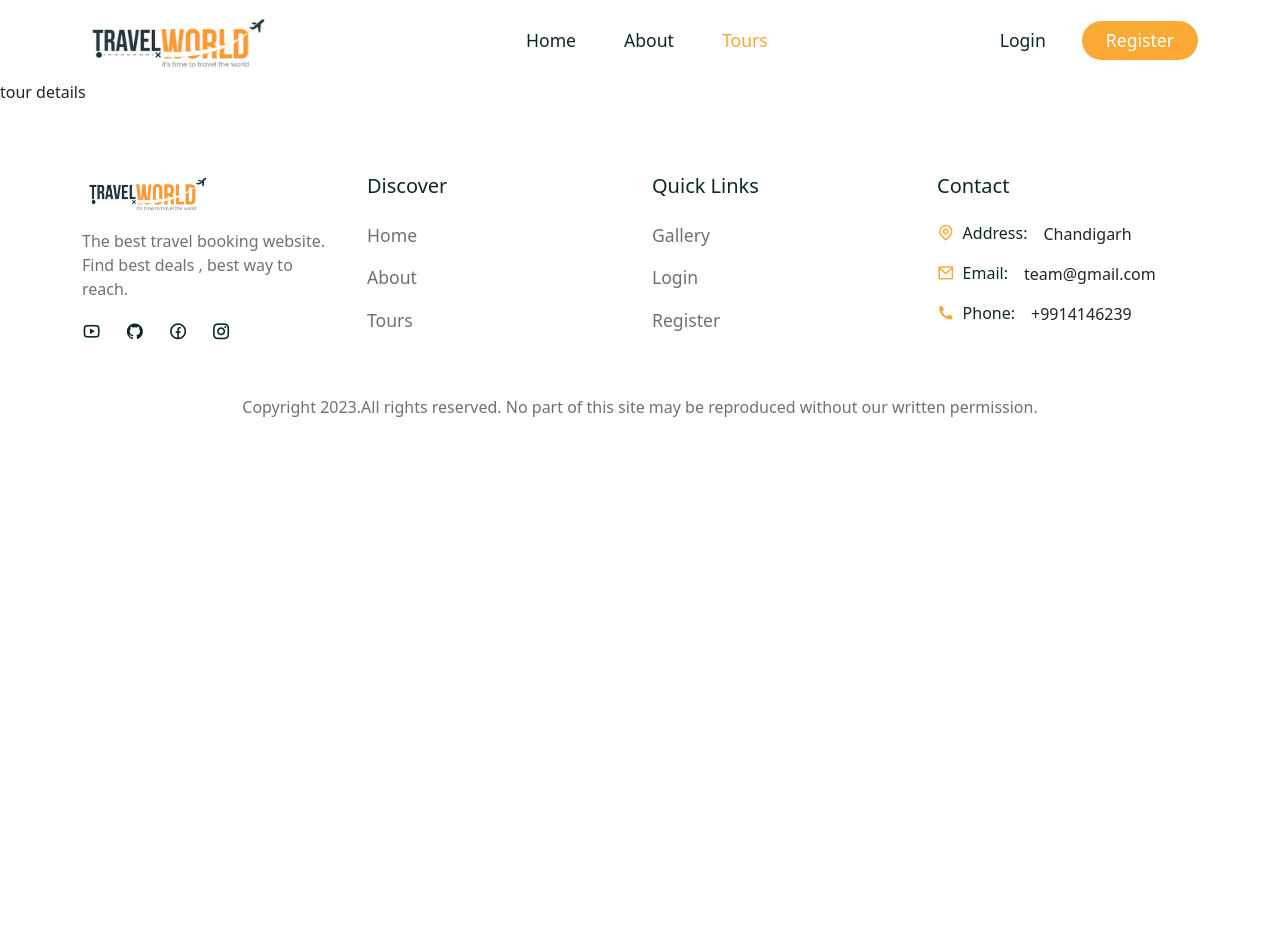
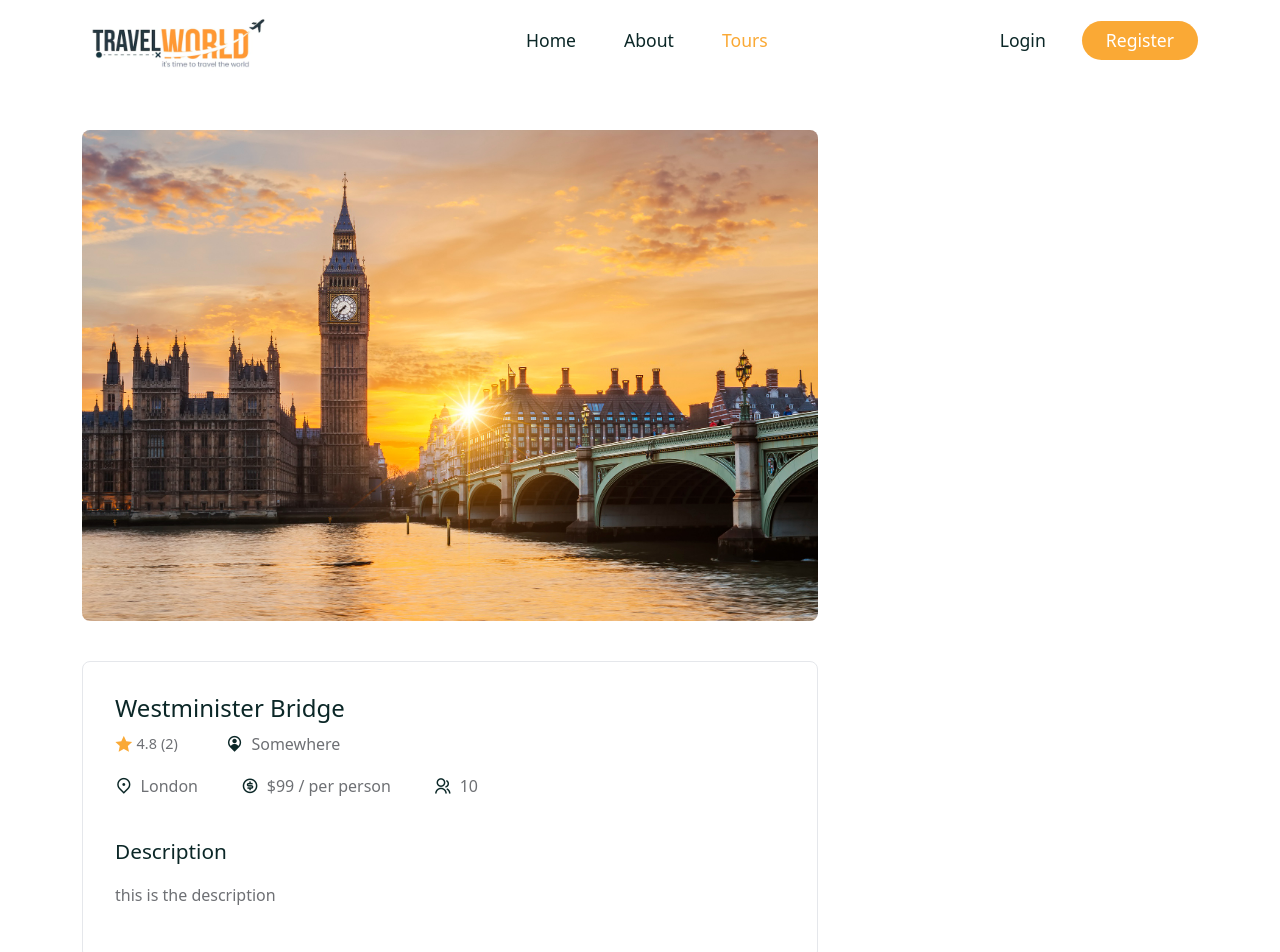
Before and after one commit to RewaBhardwaj/Tours-Travel-Booking-website, a React (Create React App) app in the folder frontend/: page /tours/01 in a window 1280 px wide. Shown: the top 952 px of the page. Before the commit the page ends 800 px from the top, so only its background shows below. Built offline with nearby package versions, Linux system fonts and the light colour scheme; a web font is replaced by a local one.

Commit message:
Tour Details,Tour review section,Common Section

```diff
--- a/frontend/src/assets/data/tours.js
+++ b/frontend/src/assets/data/tours.js
@@ -12,6 +12,7 @@
     title: "Westminister Bridge",
     city: "London",
     distance: 300,
+    address : 'Somewhere',
     price: 99,
     maxGroupSize: 10,
     desc: "this is the description",
@@ -34,6 +35,7 @@
     title: "Bali, Indonesia",
     city: "Indonesia",
     distance: 400,
+    address : 'Somewhere',
     price: 99,
     maxGroupSize: 8,
     desc: "this is the description",
@@ -52,6 +54,7 @@
     title: "Snowy Mountains, Thailand",
     city: "Thailand",
     distance: 500,
+    address : 'Somewhere',
     price: 99,
     maxGroupSize: 8,
     desc: "this is the description",
@@ -70,6 +73,7 @@
     title: "Beautiful Sunrise, Thailand",
     city: "Thailand",
     distance: 500,
+    address : 'Somewhere',
     price: 99,
     maxGroupSize: 8,
     desc: "this is the description",
@@ -88,6 +92,7 @@
     title: "Nusa Pendia Bali, Indonesia",
     city: "Indonesia",
     distance: 500,
+    address : 'Somewhere',
     price: 99,
     maxGroupSize: 8,
     desc: "this is the description",
@@ -106,6 +111,7 @@
     title: "Cherry Blossoms Spring",
     city: "Japan",
     distance: 500,
+    address : 'Somewhere',
     price: 99,
     maxGroupSize: 8,
     desc: "this is the description",
@@ -124,6 +130,7 @@
     title: "Holmen Lofoten",
     city: "France",
     distance: 500,
+    address : 'Somewhere',
     price: 99,
     maxGroupSize: 8,
     desc: "this is the description",
@@ -137,6 +144,7 @@
     title: "Snowy Mountains, Thailand",
     city: "Thailand",
     distance: 500,
+    address : 'Somewhere',
     price: 99,
     maxGroupSize: 8,
     desc: "this is the description",
--- a/frontend/src/pages/TourDetails.jsx
+++ b/frontend/src/pages/TourDetails.jsx
@@ -1,11 +1,137 @@
-import React from 'react'
+import React from "react";
+import "../styles/tour-details.css";
+import { Container, Row, Col, Form, ListGroup } from "reactstrap";
+import { useParams } from "react-router-dom";
+import tourData from "../assets/data/tours";
+import calculateAvgRating from "./../utils/avgRating";
+import avatar from "../assets/images/avatar.jpg";
+const TourDetails = () => {
+  const { id } = useParams();
 
-const TourDetails = () => {
+  // this is an static data later we will call our API and load our data from
+  //database
+  const tour = tourData.find((tour) => tour.id === id);
+
+  // destructure properties from tour object
+  const {
+    photo,
+    title,
+    desc,
+    price,
+    address,
+    reviews,
+    city,
+    distance,
+    maxGroupSize,
+  } = tour;
+
+  const { totalRating, avgRating } = calculateAvgRating(reviews);
+
   return (
-    <div>
-      tour details
-    </div>
-  )
-}
+    <>
+      <section>
+        <Container>
+          <Row>
+            <Col lg="8">
+              <div className="tour__content">
+                <img src={photo} alt="" />
+                <div className="tour__info">
+                  <h2>{title}</h2>
 
-export default TourDetails
+                  <div
+                    className="d-flex
+               align-items-center gap-5"
+                  >
+                    <span
+                      className="tour__rating d-flex
+             align-items-center gap-1"
+                    >
+                      <i
+                        class="ri-star-fill"
+                        style={{ color: "var(--secondary-color" }}
+                      ></i>
+                      {calculateAvgRating === 0 ? null : avgRating}
+                      {totalRating === 0 ? (
+                        "Not rated"
+                      ) : (
+                        <span>({reviews?.length})</span>
+                      )}
+                    </span>
+
+                    <span>
+                      <i class="ri-map-pin-user-fill"></i>{address}
+                    </span>
+                  </div>
+
+                  <div className="tour__extra-details">
+                    <span>
+                  <i class="ri-map-pin-2-line"></i>{city}</span>
+                    <span>
+                      <i class="ri-money-dollar-circle-line"></i>${price} /
+                   per person </span>
+                    <span>
+                    <i class="ri-group-line"></i>
+                      {maxGroupSize}
+                    </span>
+                  </div>
+                  <h5>Description</h5>
+                  <p>{desc}</p>
+                </div>
+
+                {/*-------tour reviews section------- */}
+                <div className="tour__reviews mt-4">
+                  <h4>Reviews ({reviews?.length} reviews)</h4>
+
+                  <Form>
+                    <div className="d-flex align-items-center gap-3 mb-4
+                    rating__group">
+                      <span>1 <i class="ri-star-s-fill"></i></span>
+                      <span>2 <i class="ri-star-s-fill"></i></span>
+                      <span>3 <i class="ri-star-s-fill"></i></span>
+                      <span>4 <i class="ri-star-s-fill"></i></span>
+                      <span>5 <i class="ri-star-s-fill"></i></span>
+
+                    </div>
+                    <div className="review__input">
+                      <input type="text" placeholder="share your thoughts" />
+                      <button
+                      className="btn primary__btn text-white"
+                      type="submit">
+                        Submit
+                      </button>
+                    </div>
+                  </Form>
+
+                  <ListGroup className="user__reviews">
+                    {
+                      reviews?.map(reviews=>(
+                        <div className="review__item">
+                          <img src={avatar} alt="" />
+
+                           <div className="w-100">
+                            <div className="d-flex align-items-center
+                            justify-content-between">
+                             <div>
+                              <h5>muhib</h5>
+                              <p>{new Date('01-18-2023').toLocaleDateString(
+                               "en-US"
+                              )}
+                              </p>
+                             </div>
+                            </div>
+                           </div>
+                        </div>
+                      ))}
+                  </ListGroup>
+                </div>
+                 {/*-------tour reviews section end------- */}
+              </div>
+            </Col>
+          </Row>
+        </Container>
+      </section>
+    </>
+  );
+};
+
+export default TourDetails;
--- a/frontend/src/pages/Tours.jsx
+++ b/frontend/src/pages/Tours.jsx
@@ -1,11 +1,65 @@
-import React from 'react'
+import React, {useState,useEffect} from 'react'
+import CommonSection from '../shared/CommonSection'
+
+import '../styles/tour.css'
+import tourData from '../assets/data/tours'
+import TourCard from './../shared/TourCard'
+import SearchBar from './../shared/SearchBar'
+import Newsletter from './../shared/Newsletter'
+import {Col,Row, Container} from 'reactstrap'
+
 
 const Tours = () => {
+
+  const [pageCount, setPageCount] = useState(0);
+  const [page,setPage] = useState(0);
+
+  useEffect(()=> {
+   const pages= Math.ceil(5/ 4); // later we will use backend data count
+   setPageCount(pages);
+
+  },[page]);
+
   return (
-    <div>
-      tours
-    </div>
-  )
+    <>
+
+    <CommonSection title={"All Tours"} />
+    <section>
+      <Container>
+        <Row>
+          <SearchBar />
+        </Row>
+      </Container>
+    </section>
+    <section className="pt-0">
+      <Container>
+        <Row>
+          { tourData?.map(tour =>(
+            <Col lg='3'className="mb-4" key={tour.id}>
+              <TourCard tour={tour}/>
+              </Col>
+             ))}
+
+             <Col lg='12'>
+              <div className="pagination d-flex align-items-center
+               justify-content-center mt-4 gap-3">
+                {[...Array(pageCount).keys()].map(number => (
+                  <span
+                  key={number}
+                  onClick={() => setPage(number)}
+                  className={page===number ? 'active__page' : ""}
+                  >
+                    {number + 1}
+                  </span>
+                ))}
+              </div>
+             </Col>
+        </Row>
+      </Container>
+    </section>
+    <Newsletter />
+    </>
+  );
 }
 
 export default Tours
--- a/frontend/src/router/Routers.js
+++ b/frontend/src/router/Routers.js
@@ -12,7 +12,7 @@
     <Routes>
         <Route path='/' element={<Navigate to='/home'/>}/>
         <Route path='/home' element={<Home/>} />
-        <Route path='/tour' element={<Tours/>} />
+        <Route path='/tours' element={<Tours/>} />
         <Route path='/tours/:id' element={<TourDetails/>} />
         <Route path='/login' element={<Login/>} />
         <Route path='/register' element={<Register/>} />
--- /dev/null
+++ b/frontend/src/shared/CommonSection.jsx
@@ -0,0 +1,20 @@
+
+import React from 'react'
+// import './common-section.css'
+import "../shared/common-section.css"
+import {Container, Row,Col } from 'reactstrap';
+const CommonSection = ({title}) => {
+  return (
+    <section className="common__section">
+        <Container>
+            <Row>
+                <Col lg="12">
+                    <h1>{title}</h1>
+                </Col>
+            </Row>
+        </Container>
+    </section>
+  )
+}
+
+export default CommonSection
--- /dev/null
+++ b/frontend/src/shared/common-section.css
@@ -0,0 +1,15 @@
+.common__section{
+    background: linear-gradient(rgba(0,0,0,0.45),rgba(0,0,0,0.45)),
+    url('../assets/images/tour.jpg') no-repeat center center;
+    height: 300px;
+    display: flex;
+    align-items: center;
+    justify-content: center;
+    text-align: center;
+}
+
+.common__section h1{
+    font-size: 2.5rem;
+    color: #fff;
+
+}
--- /dev/null
+++ b/frontend/src/styles/tour-details.css
@@ -0,0 +1,84 @@
+.tour__content img{
+    width: 100%;
+    border-radius: 0.5rem;
+    margin-bottom: 2.5rem;
+
+}
+
+.tour__info,
+.tour__reviews{
+    border-radius: .5rem;
+    border: 1px solid rgb(229, 231, 235);
+    padding: 2rem;
+}
+
+.tour__info h2{
+    font-size: 1.5rem;
+
+}
+
+.tour__info span{
+    display: flex;
+    align-items: center;
+    column-gap: 0.5rem;
+    font-style: 1rem;
+    color: var(--text-color);
+}
+
+.tour__info span i{
+    color: var(--heading-color);
+    font-size: 1.1rem;
+}
+
+.tour__extra-details{
+     display: flex;
+     align-items: center;
+     column-gap: 2.7rem;
+     margin-top: 1rem;
+     margin-bottom: 2.5rem;
+}
+
+.tour__info h5{
+    margin-bottom: 1rem;
+    font-size: 1.3rem;
+}
+
+.tour__info p{
+    line-height: 30px;
+    font-size: 1rem;
+    color: var(--text-color);
+}
+
+.rating__group span{
+    font-size: 1.1rem;
+    display: flex;
+    align-items: center;
+    color: var(--secondary-color);
+    cursor: pointer;
+}
+
+.tour__reviews h4{
+    margin-bottom: 3rem;
+}
+
+.review__input{
+    display: flex;
+    align-items: center;
+    justify-content: space-between;
+    width: 100%;
+    padding: 0.7rem;
+    border-radius: 2rem;
+    border: 1px solid var(--secondary-color);
+}
+
+.review__input input{
+    width: 100%;
+    padding: 0.5rem 0;
+    border: none;
+
+}
+
+.review__input input:focus{
+    outline: none;
+
+}
--- /dev/null
+++ b/frontend/src/styles/tour.css
@@ -0,0 +1,21 @@
+
+.pagination span{
+    width: 2rem;
+    height: 2rem;
+    padding: 5px;
+    border-radius: 50px;
+    display: flex;
+    align-items: center;
+    justify-content: center;
+    border: 1px solid var(--secondary-color);
+    color: var(--heading-color);
+    font-size: 1.1rem;
+    cursor: pointer;
+    font-weight: 700;
+}
+
+.active__page{
+    background: var(--secondary-color);
+    color: #fff !important;
+
+}
```
